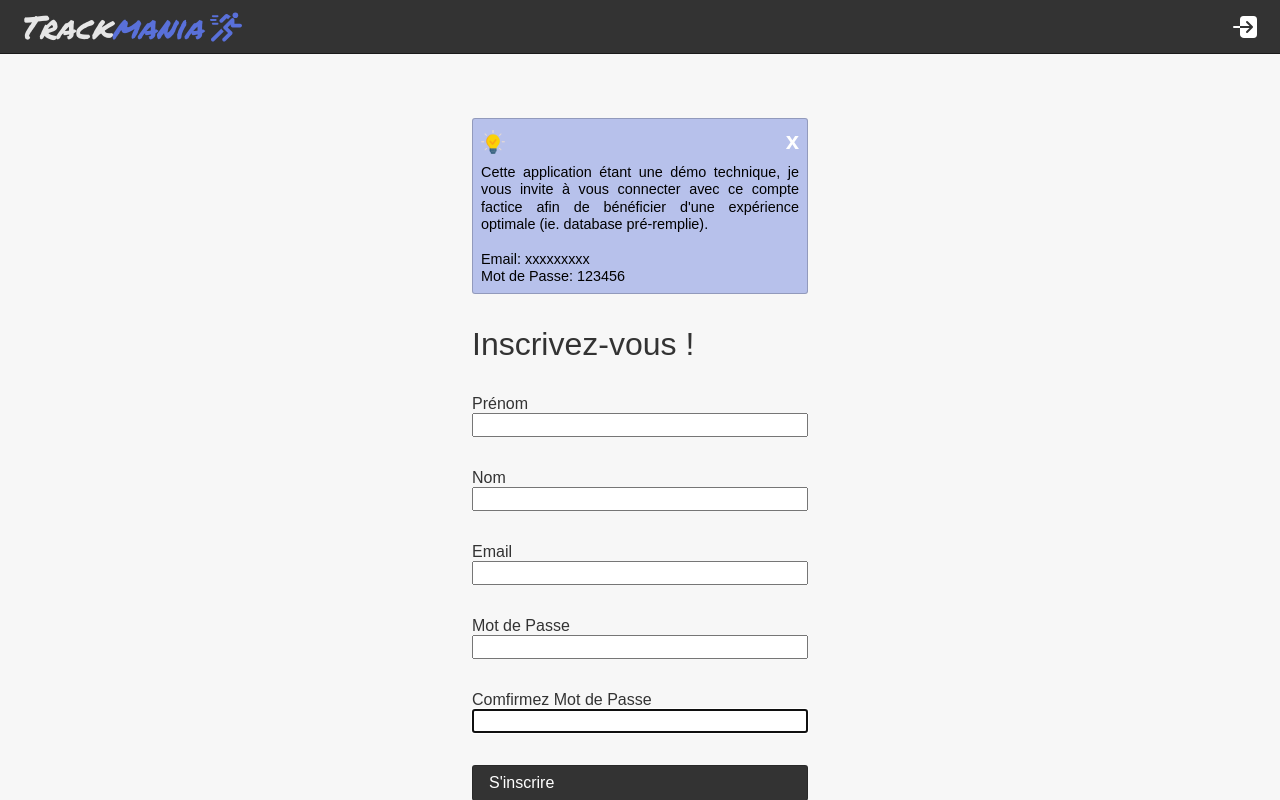
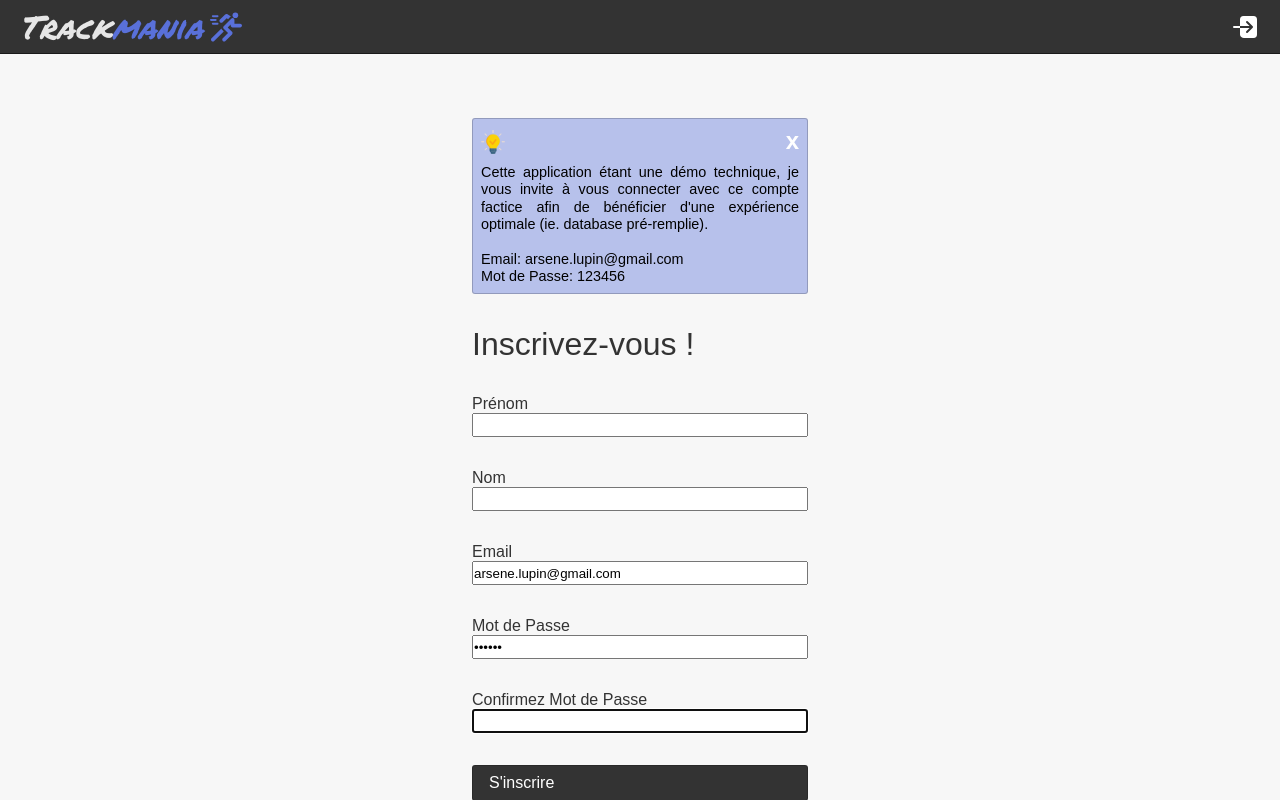
Before and after one commit to Mordhin/Trackmania, a React (Create React App) app in the folder client/: page /auth in a window 1280 px wide. Both pictures are taken after a click on the button "Inscrivez-vous !". Shown: the top 800 px of the page. Built offline with nearby package versions, Linux system fonts and the light colour scheme; a web font is replaced by a local one.

Commit message:
arsene lupin

```diff
--- a/client/src/components/Auth.js
+++ b/client/src/components/Auth.js
@@ -6,7 +6,7 @@ import {signin, signup} from '../actions/authActions';
 import { FaGooglePlus } from 'react-icons/fa';
 import lightbulb from '../assets/lightbulb.png';
 
-const initialState = {firstName: '', lastName: '', email: '', password: '', confirmPassword: '',}
+const initialState = {firstName: '', lastName: '', email: 'arsene.lupin@gmail.com', password: '123456', confirmPassword: '',}
 
 export const Auth = () => {
   const [isSignUp, setIsSignUp] = useState(false);
@@ -62,7 +62,7 @@ export const Auth = () => {
         <p>Cette application étant une démo technique, je vous invite à vous connecter avec ce compte factice afin de bénéficier d'une expérience optimale (ie. database pré-remplie).</p>
         <br/>
         <ul>
-          <li>Email: xxxxxxxxx</li>
+          <li>Email: arsene.lupin@gmail.com</li>
           <li>Mot de Passe: 123456</li>
         </ul>
       </div>
@@ -82,16 +82,16 @@ export const Auth = () => {
         )}
         <label>
           Email
-          <input name='email' onChange={handleChange} type='email' autoFocus required/>
+          <input name='email' onChange={handleChange} type='email' defaultValue='arsene.lupin@gmail.com' autoFocus required/>
         </label>
         <label>
           Mot de Passe
-          <input name='password' onChange={handleChange} type='password' autoFocus required/>
+          <input name='password' onChange={handleChange} type='password' defaultValue='123456' autoFocus required/>
         </label>
         {isSignUp && (
           <>
             <label>
-              Comfirmez Mot de Passe
+              Confirmez Mot de Passe
               <input name='confirmPassword' onChange={handleChange} type='password' autoFocus required/>
             </label>
           </>
```
